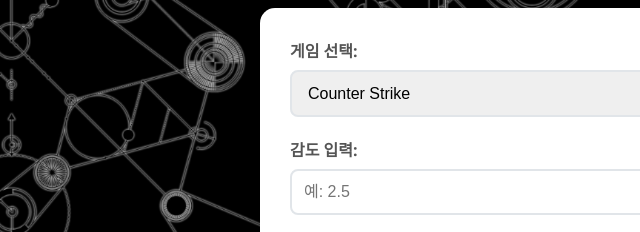
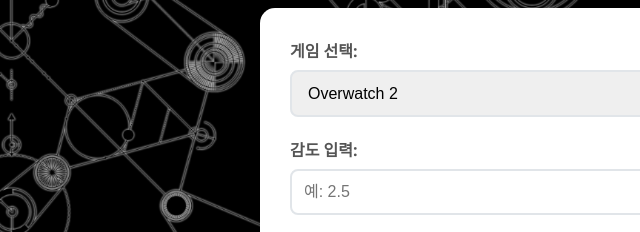
Before and after one commit to random0v0/FateTrigger-Sensitivity-Converter, a plain HTML site: page index.html in a window 1280 px wide. Shown: the part 142-374 px from the top of the page, 0-640 px from the left. Drawn offline with Linux system fonts and the light colour scheme.

Commit message:
Update index.html

```diff
--- a/index.html
+++ b/index.html
@@ -18,6 +18,7 @@
                 <div class="input-group">
                     <label for="sourceGame">게임 선택:</label>
                     <select id="sourceGame">
+                        <option value="overwatch2">Overwatch 2</option>
                         <option value="csgo">Counter Strike</option>
                         <option value="apex">Apex</option>
                         <option value="valorant">Valorant</option>
```
